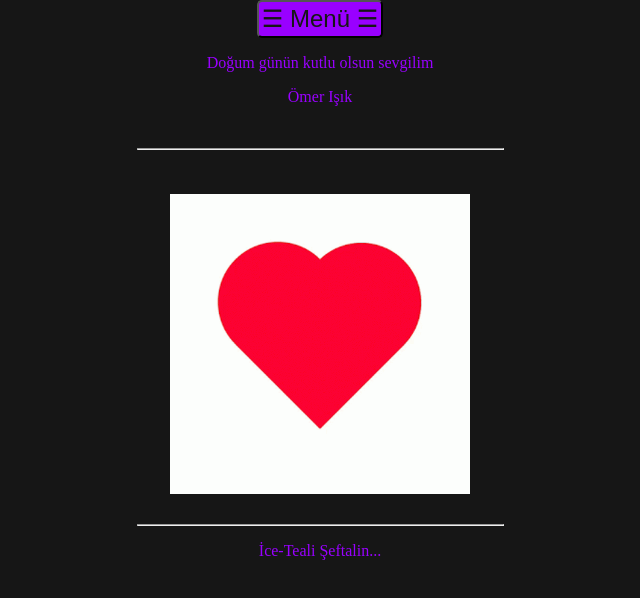
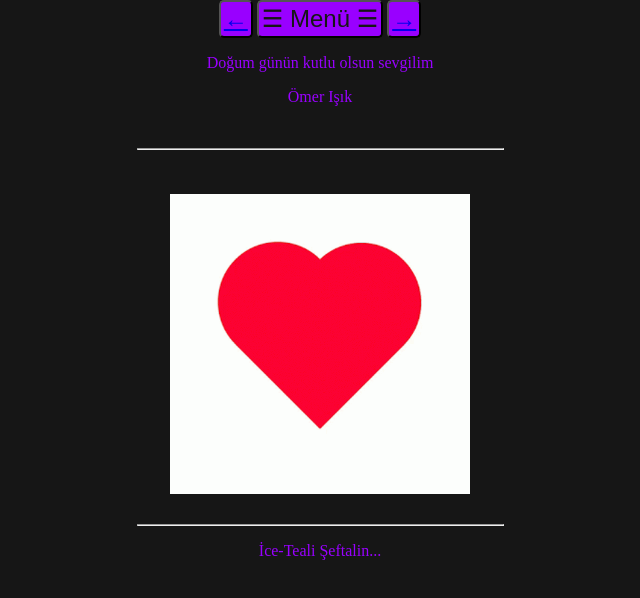
Before and after one commit to omerisk/son, a plain HTML site: page index.html in a window 1280 px wide. Shown: the whole page, without its empty margins (320-960 px from the left). Drawn offline with Linux system fonts and the light colour scheme.

Commit message:
Update index.html

```diff
--- a/index.html
+++ b/index.html
@@ -93,7 +93,10 @@
         <a href="https://omerisk.github.io/son/">4- Son...</a>
     </div>
 </div>
-<center> <button> <span id="menuAc" > ☰ Menü ☰</span></button></center>
+<center>
+    <button><a href="https://omerisk.github.io/omerkitap/">←</a></button>
+    <button><span id="menuAc" > ☰ Menü ☰</span></button>
+    <button><a href="https://omerisk.github.io/son/">→</a></button></center>
     <script>
      var menuAc=document.querySelector("#menuAc");
      var menu=document.querySelector("#menu");
```
